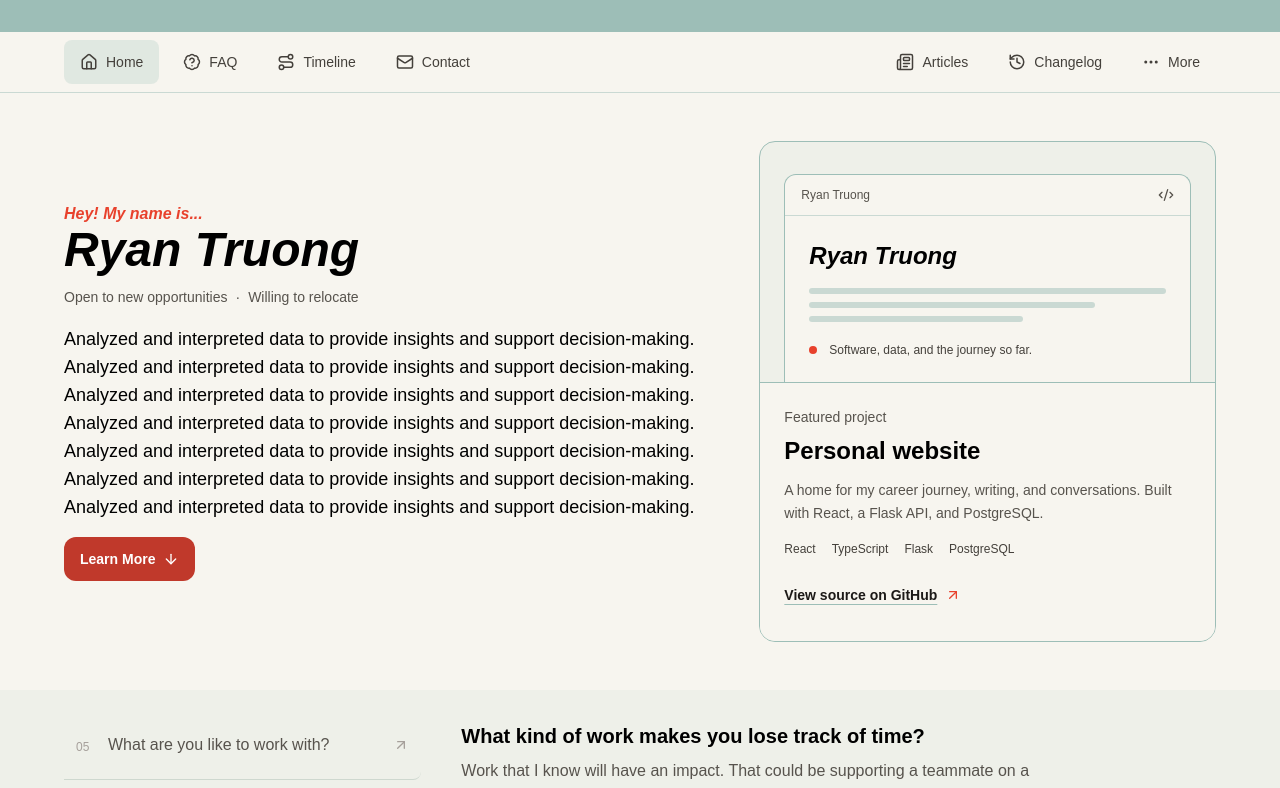
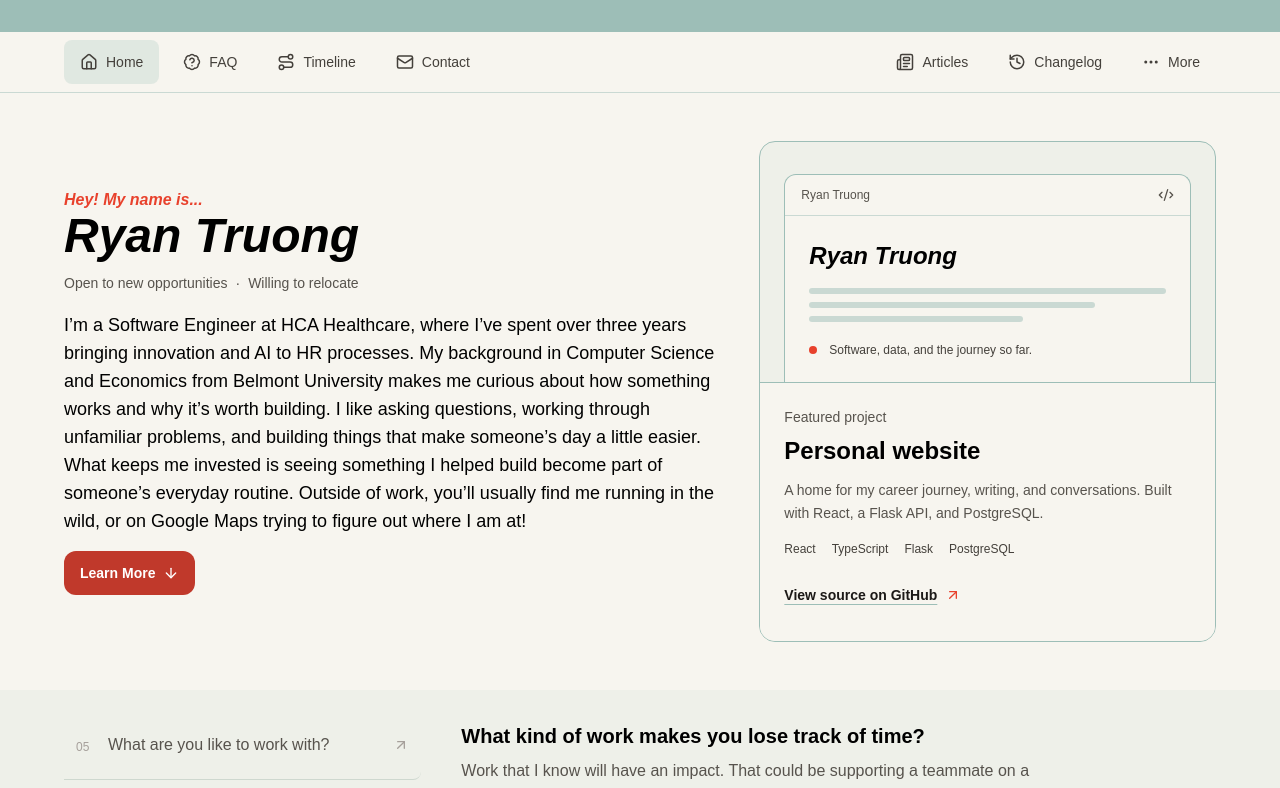
Before and after one commit to ryanctruong/personal-website, a React (Vite) app in the folder client/: page / in a window 1280 px wide. Shown: the top 788 px of the page. Built offline with nearby package versions, Linux system fonts and the light colour scheme; no server answers.

Commit message:
update home page description

```diff
--- a/client/src/pages/Home/components/About/About.tsx
+++ b/client/src/pages/Home/components/About/About.tsx
@@ -25,7 +25,7 @@ const About = () => {
                             <span>Willing to relocate</span>
                         </p>
                     </motion.div>
-                    <motion.p {...entrance(0.08)} className="max-w-prose text-base sm:text-lg">Analyzed and interpreted data to provide insights and support decision-making. Analyzed and interpreted data to provide insights and support decision-making. Analyzed and interpreted data to provide insights and support decision-making. Analyzed and interpreted data to provide insights and support decision-making. Analyzed and interpreted data to provide insights and support decision-making. Analyzed and interpreted data to provide insights and support decision-making. Analyzed and interpreted data to provide insights and support decision-making.</motion.p>
+                    <motion.p {...entrance(0.08)} className="max-w-prose text-base sm:text-lg">I’m a Software Engineer at HCA Healthcare, where I’ve spent over three years bringing innovation and AI to HR processes. My background in Computer Science and Economics from Belmont University makes me curious about how something works and why it’s worth building. I like asking questions, working through unfamiliar problems, and building things that make someone’s day a little easier. What keeps me invested is seeing something I helped build become part of someone’s everyday routine. Outside of work, you’ll usually find me running in the wild, or on Google Maps trying to figure out where I am at!</motion.p>
                     <motion.div {...entrance(0.14)}>
                         <RedButton href="#questions">
                             Learn More <ArrowDown size={16} aria-hidden="true" />
```
